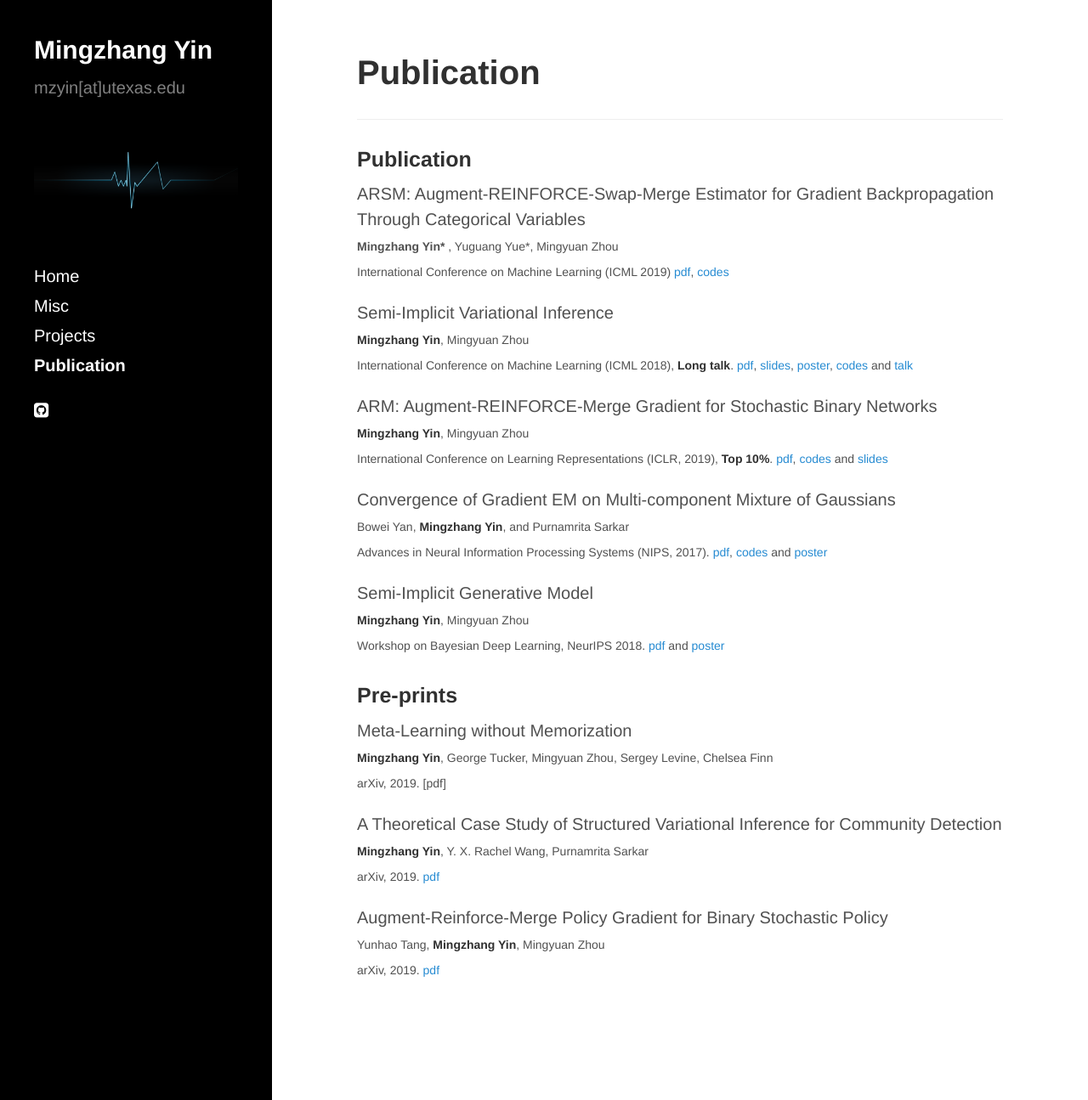
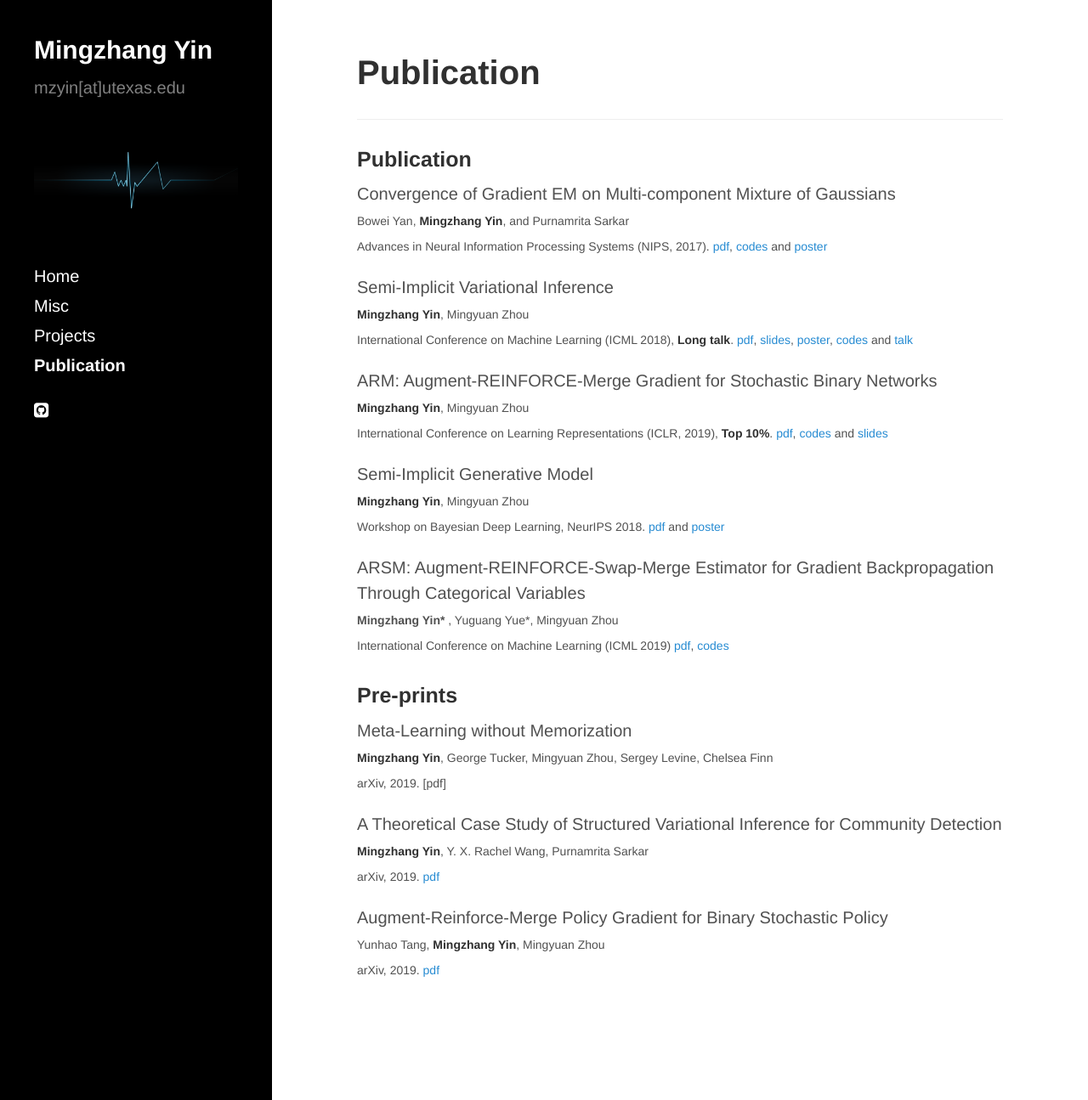
Before and after one commit to mingzhang-yin/mingzhang-yin.github.io, a Jekyll site: the page built from publications.md, in a window 1280 px wide and 1295 px high. Shown: the whole window at 85% size. Built offline with Jekyll 4.4.1, drawn with Linux system fonts in a browser that asks for light colours; nearby versions of some CDN libraries; some of the changed lines change nothing that is shown.

Commit message:
Update publications.md

```diff
--- a/publications.md
+++ b/publications.md
@@ -9,15 +9,15 @@ ___
 
 
 ### Publication
-ARSM: Augment-REINFORCE-Swap-Merge Estimator for Gradient Backpropagation Through Categorical Variables
-<br> <span style="font-size:14px"> <b>Mingzhang Yin* </b>, Yuguang Yue*, Mingyuan Zhou  <br>
-International Conference on Machine Learning (ICML 2019)  [pdf](https://arxiv.org/abs/1905.01413), <a href="https://github.com/mingzhang-yin/ARSM">codes </a>
- </span>
+Convergence of Gradient EM on Multi-component Mixture of Gaussians
+ <br> <span style="font-size:14px"> Bowei Yan, **Mingzhang Yin**, and Purnamrita Sarkar  <br>
+Advances in Neural Information Processing Systems (NIPS, 2017).  [pdf](https://papers.nips.cc/paper/7271-convergence-of-gradient-em-on-multi-component-mixture-of-gaussians), <a href="https://github.com/mingzhang-yin/Convergence-of-Gradient-EM-on-Multi-component-Mixture-of-Gaussians">codes </a> and <a href="https://github.com/mingzhang-yin/mingzhang-yin.github.io/blob/master/assets/pdfs/2017nips_poster.pdf">poster </a>  </span>
 
 Semi-Implicit Variational Inference
 <br> <span style="font-size:14px"> **Mingzhang Yin**, Mingyuan Zhou  <br>
 International Conference on Machine Learning (ICML 2018), **Long talk**.  [pdf](http://proceedings.mlr.press/v80/yin18b/yin18b.pdf), <a href="https://github.com/mingzhang-yin/mingzhang-yin.github.io/blob/master/assets/pdfs/SIVI_ICML.pdf" target="_blank">slides</a>, <a href="https://github.com/mingzhang-yin/mingzhang-yin.github.io/blob/master/assets/pdfs/SIVI_poster.pdf" target="_blank">poster</a>, <a href="https://github.com/mingzhang-yin/SIVI" target="_blank">codes </a> and <a href="https://vimeo.com/294655456" target="_blank"> talk </a>
  </span>
+
 
 
  ARM: Augment-REINFORCE-Merge Gradient for Stochastic Binary Networks
@@ -26,15 +26,15 @@ International Conference on Learning Representations (ICLR, 2019), **Top 10%**.
  </span>
 
 
-Convergence of Gradient EM on Multi-component Mixture of Gaussians
- <br> <span style="font-size:14px"> Bowei Yan, **Mingzhang Yin**, and Purnamrita Sarkar  <br>
-Advances in Neural Information Processing Systems (NIPS, 2017).  [pdf](https://papers.nips.cc/paper/7271-convergence-of-gradient-em-on-multi-component-mixture-of-gaussians), <a href="https://github.com/mingzhang-yin/Convergence-of-Gradient-EM-on-Multi-component-Mixture-of-Gaussians">codes </a> and <a href="https://github.com/mingzhang-yin/mingzhang-yin.github.io/blob/master/assets/pdfs/2017nips_poster.pdf">poster </a>  </span>
-
 
 Semi-Implicit Generative Model
 <br> <span style="font-size:14px"> **Mingzhang Yin**, Mingyuan Zhou  <br>
  Workshop on Bayesian Deep Learning, NeurIPS 2018. [pdf](http://bayesiandeeplearning.org/2018/papers/84.pdf) and <a href="https://github.com/mingzhang-yin/mingzhang-yin.github.io/blob/master/assets/pdfs/sigmo_poster.pdf">poster </a> </span>
 
+ARSM: Augment-REINFORCE-Swap-Merge Estimator for Gradient Backpropagation Through Categorical Variables
+<br> <span style="font-size:14px"> <b>Mingzhang Yin* </b>, Yuguang Yue*, Mingyuan Zhou  <br>
+International Conference on Machine Learning (ICML 2019)  [pdf](https://arxiv.org/abs/1905.01413), <a href="https://github.com/mingzhang-yin/ARSM">codes </a>
+ </span>
 
 
 ### Pre-prints
```
